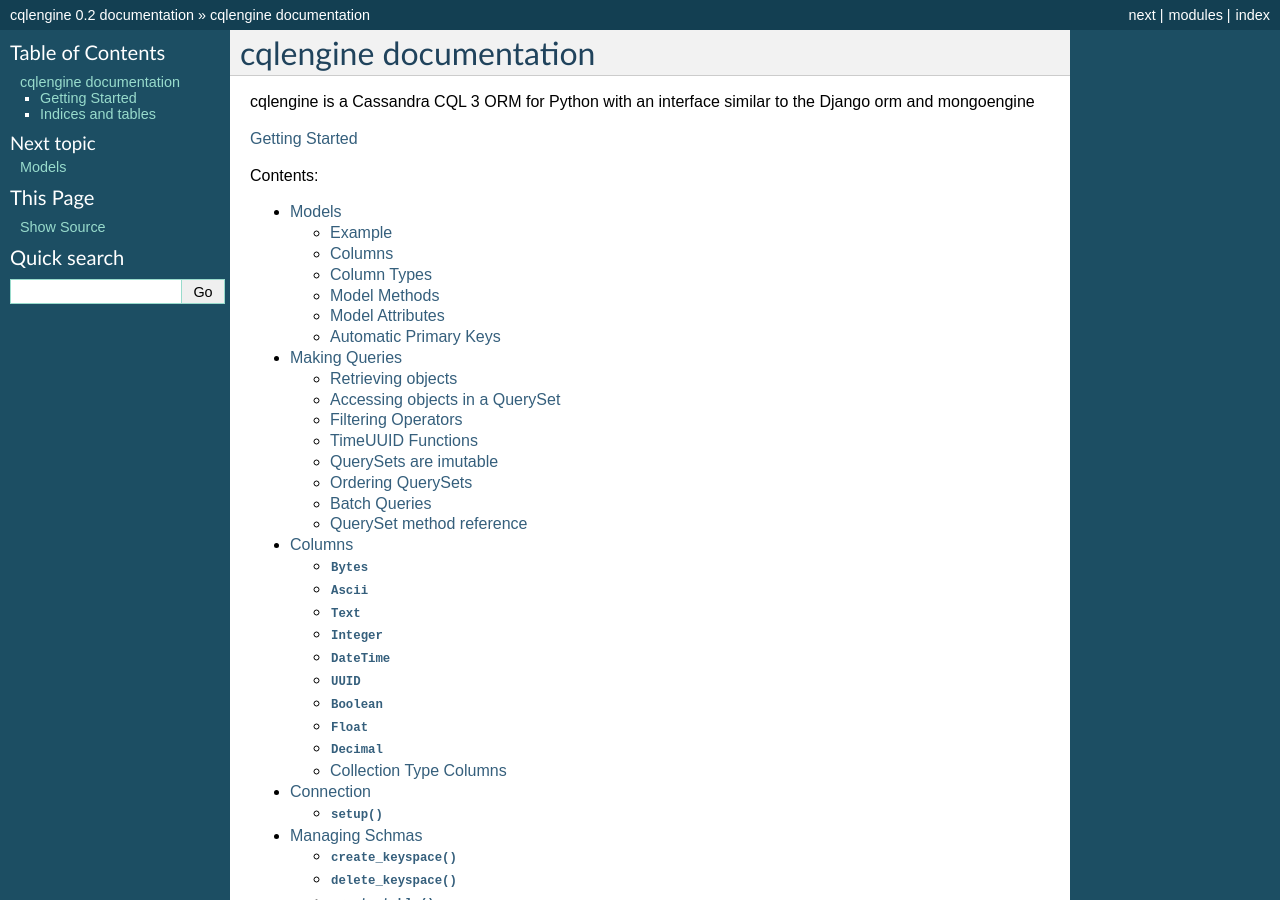
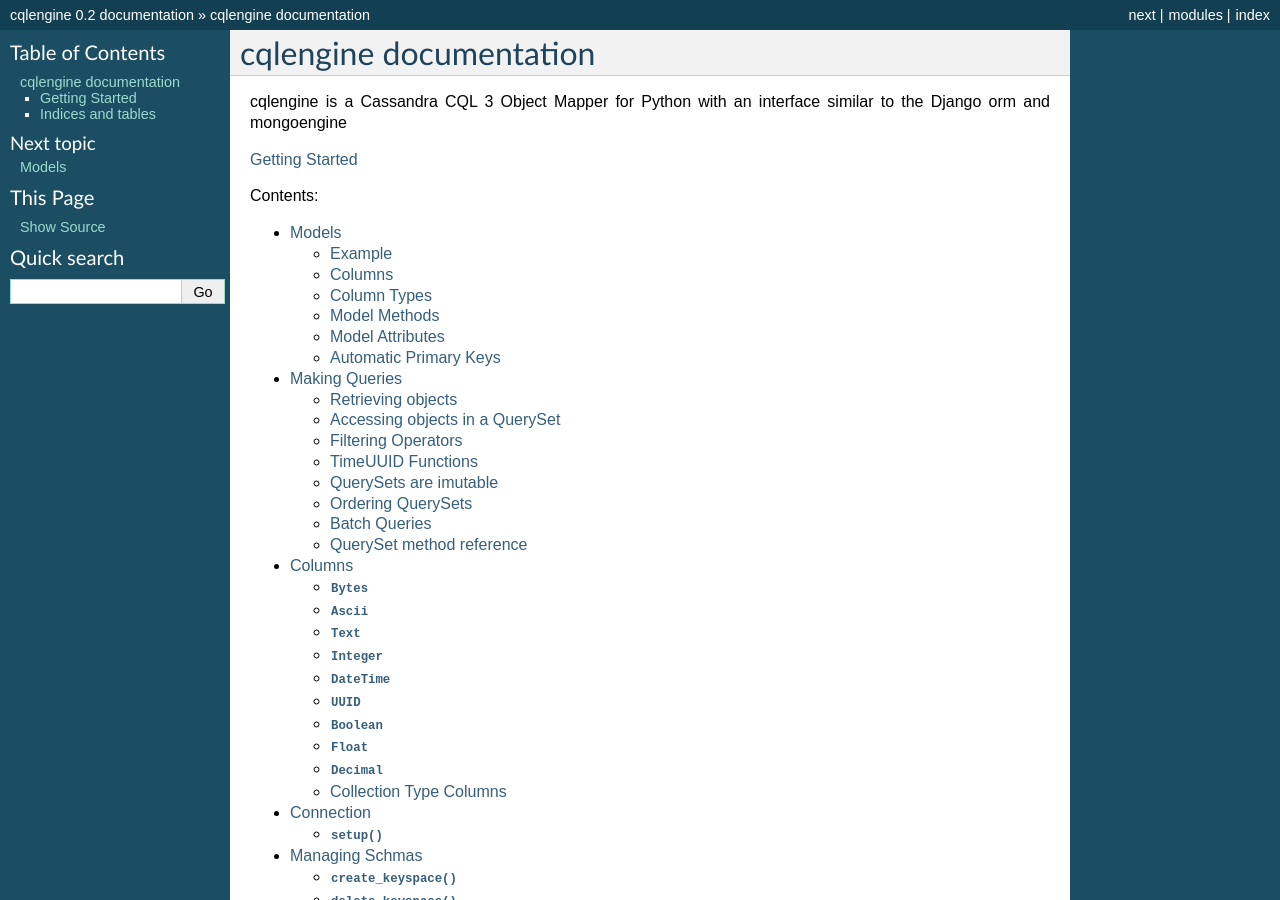
Before and after one commit to datastax/python-driver, a Sphinx documentation site: the page built from docs/index.rst, in a window 1280 px wide and 900 px high. Built offline with Sphinx 7.4.7, drawn with Linux system fonts in a browser that asks for light colours; formulas are drawn with MathJax 3.

Commit message:
changing ORM (object row mapper) to Object Mapper, to avoid any confusion regarding support for object relationships

```diff
--- a/docs/index.rst
+++ b/docs/index.rst
@@ -5,7 +5,7 @@
 cqlengine documentation
 =======================
 
-cqlengine is a Cassandra CQL 3 ORM for Python with an interface similar to the Django orm and mongoengine
+cqlengine is a Cassandra CQL 3 Object Mapper for Python with an interface similar to the Django orm and mongoengine
 
 :ref:`getting-started`
 
```
Also changed, not shown: README.md (+1 -1 lines).
